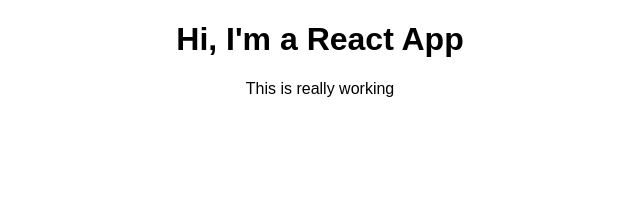
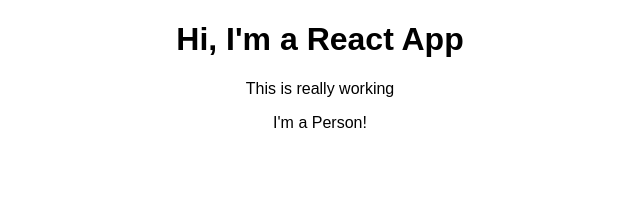
Before and after one commit to filescoder/react, a React (Create React App) app in the folder react-complete-guide/: page / in a window 1280 px wide. Shown: the top 204 px of the page, without its empty margins (320-960 px from the left). Built offline with nearby package versions, Linux system fonts and the light colour scheme.

Commit message:
3.8 - Creating a Funcional Component

```diff
--- a/react-complete-guide/src/App.js
+++ b/react-complete-guide/src/App.js
@@ -1,6 +1,6 @@
 import React, { Component } from 'react';
-import logo from './logo.svg';
 import './App.css';
+import Person from './Person/Person';
 
 class App extends Component {
   render() {
@@ -8,6 +8,7 @@
       <div className="App">
         <h1>Hi, I'm a React App</h1>
         <p>This is really working</p>
+        <Person />
       </div>
     );
     // return React.createElement('div', {className: 'App'}, React.createElement('h1', null, 'I\m a React App!!!'));
--- /dev/null
+++ b/react-complete-guide/src/Person/Person.js
@@ -0,0 +1,7 @@
+import React from 'react';
+
+const person = () => {
+    return <p>I'm a Person!</p>
+}
+
+export default person;
```
